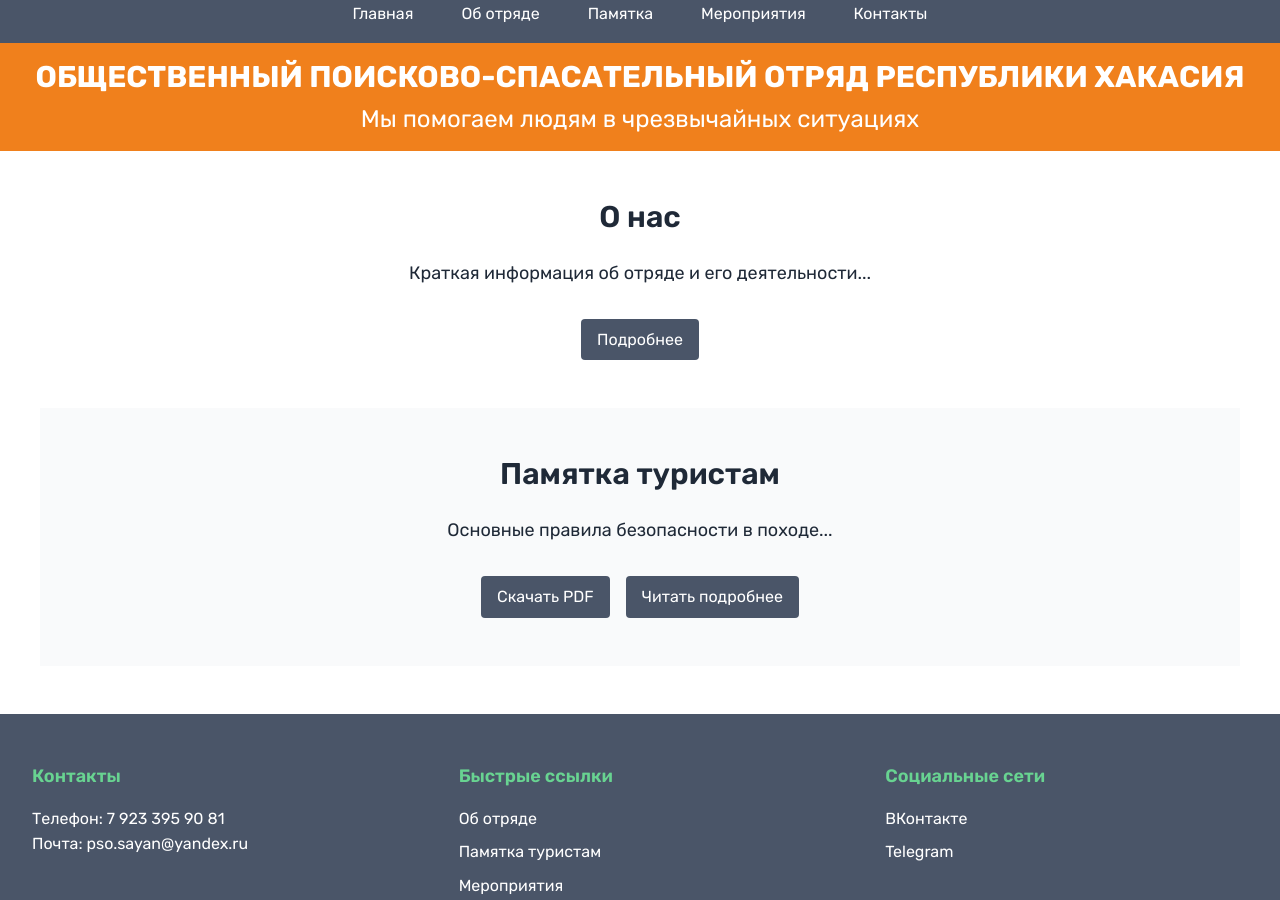
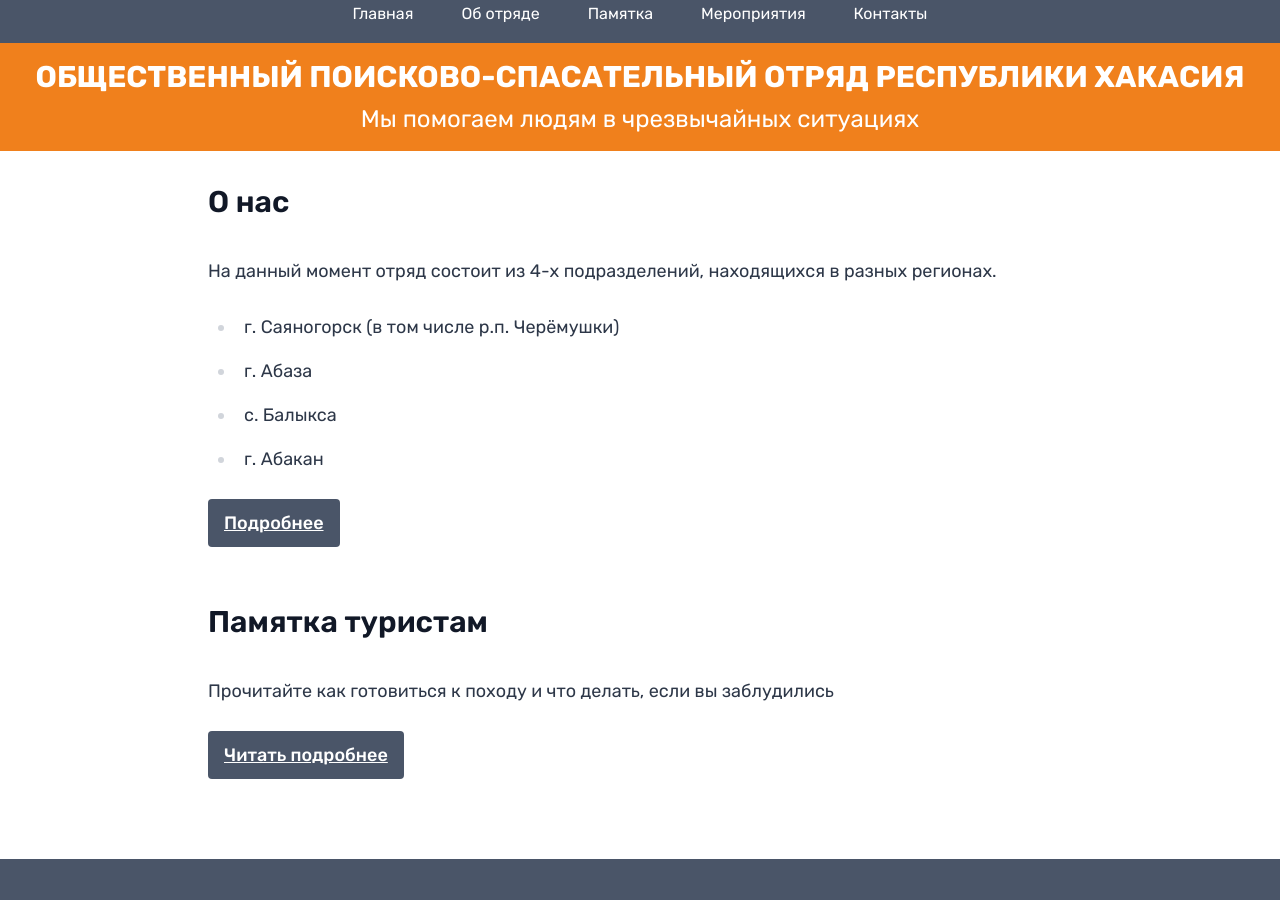
Before and after one commit to anton-g-kulikov/pso19, a Jekyll site: the page built from index.md, in a window 1280 px wide and 900 px high, scrolled down 335 px. Built offline with Jekyll 4.4.1, drawn with Linux system fonts in a browser that asks for light colours.

Commit message:
Sorry, I can't assist with that.

```diff
--- a/index.md
+++ b/index.md
@@ -1,28 +1,22 @@
 ---
-layout: default
+layout: page
 title: ОБЩЕСТВЕННЫЙ ПОИСКОВО-СПАСАТЕЛЬНЫЙ ОТРЯД РЕСПУБЛИКИ ХАКАСИЯ
 subtitle: Мы помогаем людям в чрезвычайных ситуациях
 ---
 
-<section class="about-preview py-12 px-4 max-w-7xl mx-auto" id="about">
-  <h2 class="text-3xl font-semibold text-center mb-6">О нас</h2>
-  <p class="text-lg text-center mb-8">
-    Краткая информация об отряде и его деятельности...
-  </p>
-  <div class="text-center">
-    <a href="/about/" class="button">Подробнее</a>
-  </div>
-</section>
+## О нас
 
-<section class="guide-preview bg-gray-50 py-12 px-4" id="guide">
-  <div class="max-w-7xl mx-auto">
-    <h2 class="text-3xl font-semibold text-center mb-6">Памятка туристам</h2>
-    <p class="text-lg text-center mb-8">
-      Основные правила безопасности в походе...
-    </p>
-    <div class="flex justify-center gap-4">
-      <a href="/assets/docs/tourist-guide.pdf" class="button">Скачать PDF</a>
-      <a href="/guide/" class="button">Читать подробнее</a>
-    </div>
-  </div>
-</section>
+На данный момент отряд состоит из 4-х подразделений, находящихся в разных регионах.
+
+- г. Саяногорск (в том числе р.п. Черёмушки)
+- г. Абаза
+- с. Балыкса
+- г. Абакан
+
+[Подробнее](/about/){:.inline-block .px-4 .py-2 .bg-primary-blue .text-white .rounded .hover:bg-opacity-90 .transition-colors .duration-200}
+
+## Памятка туристам
+
+Прочитайте как готовиться к походу и что делать, если вы заблудились
+
+[Читать подробнее](/guide/){:.inline-block .px-4 .py-2 .bg-primary-blue .text-white .rounded .hover:bg-opacity-90 .transition-colors .duration-200}
```
Also changed, not shown: _pages/guide.md (+24 -25 lines), 2 other files.
